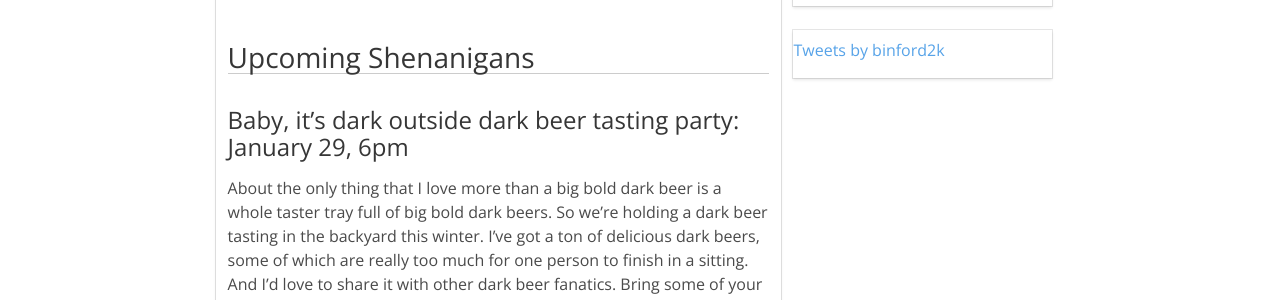
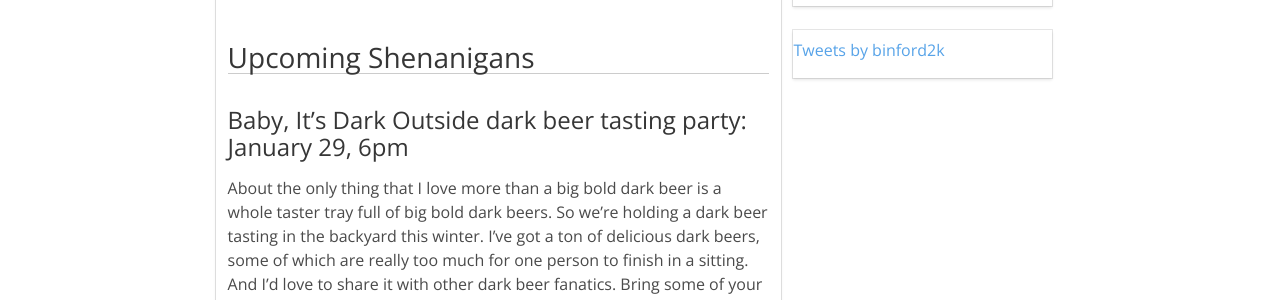
Before and after one commit to binford2k/binford2k.com, a Jekyll site: the page built from backyard.md, in a window 1280 px wide. Shown: the part 726-1026 px from the top of the page. Built offline with Jekyll 4.4.1, drawn with Linux system fonts in a browser that asks for light colours; Markdown is read by kramdown in place of the engine named in the settings; comment, search, counter and statistics services are not loaded.

Commit message:
fix capitalization

```diff
--- a/backyard.md
+++ b/backyard.md
@@ -17,7 +17,7 @@ invited to bring your own to add to the collective.
 ## Upcoming Shenanigans
 
 
-### Baby, it's dark outside dark beer tasting party: January 29, 6pm
+### Baby, It's Dark Outside dark beer tasting party: January 29, 6pm
 
 About the only thing that I love more than a big bold dark beer is a whole
 taster tray full of big bold dark beers. So we're holding a dark beer tasting in
```
